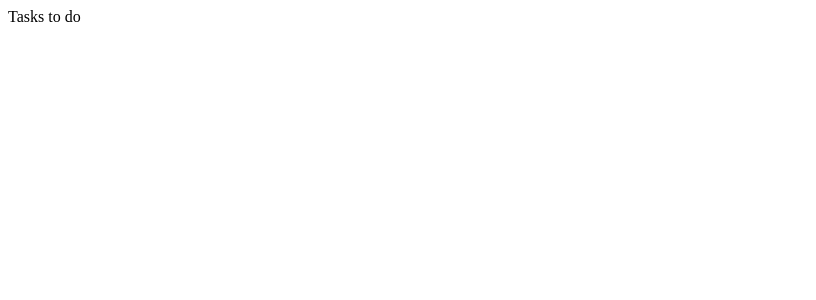
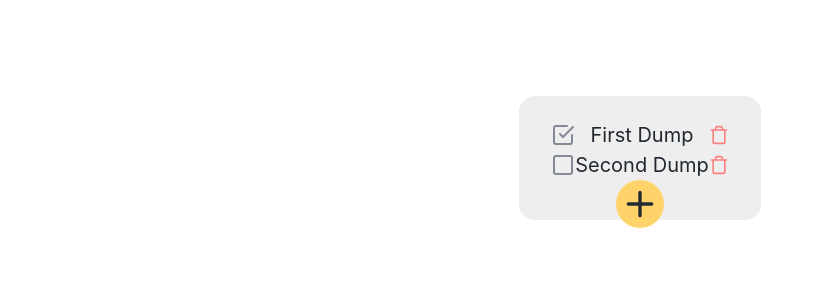
Before and after one commit to happychuks/task-to-do, a React (Create React App) app in the folder frontend/: page / in a window 1280 px wide. Shown: the top 300 px of the page, without its empty margins (0-816 px from the left). Built offline with nearby package versions, Linux system fonts and the light colour scheme.

Commit message:
Frontend: Designed client interface using Chakra UI

```diff
--- a/frontend/package.json
+++ b/frontend/package.json
@@ -3,6 +3,9 @@
   "version": "0.1.0",
   "private": true,
   "dependencies": {
+    "@chakra-ui/react": "^2.8.2",
+    "@emotion/react": "^11.11.4",
+    "@emotion/styled": "^11.11.5",
     "@testing-library/jest-dom": "^5.14.1",
     "@testing-library/react": "^13.0.0",
     "@testing-library/user-event": "^13.2.1",
@@ -10,8 +13,10 @@
     "@types/node": "^16.7.13",
     "@types/react": "^18.0.0",
     "@types/react-dom": "^18.0.0",
+    "framer-motion": "^11.1.7",
     "react": "^18.2.0",
     "react-dom": "^18.2.0",
+    "react-icons": "^5.1.0",
     "react-router-dom": "^6.23.0",
     "react-scripts": "5.0.1",
     "typescript": "^4.4.2",
--- a/frontend/src/components/App.tsx
+++ b/frontend/src/components/App.tsx
@@ -2,15 +2,19 @@ import React from "react";
 import { BrowserRouter as Router, Routes, Route } from "react-router-dom";
 import NewTodo from "./newTodo";
 import Todos from "./Todos";
+import { ChakraProvider } from "@chakra-ui/react";
+import { theme } from "../theme";
 
 const App: React.FC = () => {
   return (
+    <ChakraProvider theme={theme}>
       <Router>
         <Routes>
           <Route path="/new" element={<NewTodo />} />
           <Route path="/" element={<Todos />} />
         </Routes>
       </Router>
+    </ChakraProvider>
   );
 };
 
--- a/frontend/src/components/NewTodo.tsx
+++ b/frontend/src/components/NewTodo.tsx
@@ -1,7 +1,38 @@
 import React from "react";
+import { Box, Text, Input, Button } from "@chakra-ui/react";
+import { useState } from "react";
 
 const NewTodo: React.FC = () => {
-  return <div>New Task</div>;
+  const [description, setDescription] = useState("");
+  return (
+    <Box mt="24">
+      <Box w="384px" mx="auto">
+        <Text fontSize="18px" fontWeight="bold" color="gray.default">
+          Task Description
+        </Text>
+
+        <Input
+          value={description}
+          onChange={(e) => setDescription(e.target.value)}
+          mt="4"
+          name="Description"
+          borderColor="gray.light"
+          borderWidth="2px"
+          focusBorderColor="gray.light_dark"
+        ></Input>
+
+        <Button
+          mt="6"
+          color="gray.dark"
+          bgColor="yellow.default"
+          _hover={{ bgColor: "yellow.dark" }}
+          _active={{ bgColor: "yellow.light" }}
+        >
+          Add new Task
+        </Button>
+      </Box>
+    </Box>
+  );
 };
 
 export default NewTodo;
--- a/frontend/src/components/Todos.tsx
+++ b/frontend/src/components/Todos.tsx
@@ -1,7 +1,64 @@
 import React from "react";
+import { Box, Flex, Text, Icon, IconButton } from "@chakra-ui/react";
+import { FiCheckSquare, FiSquare, FiTrash, FiPlus } from "react-icons/fi";
 
+const tempTodos = [
+  {
+    description: "First Dump",
+    done: true,
+  },
+  {
+    description: "Second Dump",
+    done: false,
+  },
+];
 const Todos: React.FC = () => {
-  return <div>Tasks to do</div>;
+  return (
+    <Box mt="24" mx="auto">
+      <Flex alignItems="center" justifyContent="center" pos="relative">
+        <Box px="8" pt="6" pb="10" bgColor="gray.light" borderRadius="16px">
+          {tempTodos.map((todo) => (
+            <Flex alignItems="center" justifyContent="space-between">
+              <Icon
+                fontSize="2xl"
+                color="gray.light_dark"
+                cursor="pointer"
+                _hover={{ color: "gray.dark" }}
+                as={todo.done ? FiCheckSquare : FiSquare}
+              />
+
+              <Text color="gray.dark" fontSize="xl">
+                {todo.description}
+              </Text>
+
+              <Icon
+                color="red.300"
+                _hover={{ color: "red.700" }}
+                fontSize="xl"
+                cursor="pointer"
+                as={FiTrash}
+              />
+            </Flex>
+          ))}
+
+          <IconButton
+            color="gray.dark"
+            bgColor="yellow.default"
+            borderRadius="100%"
+            aria-label="add-new-task"
+            size="lg"
+            p="4px"
+            pos="absolute"
+            left="calc(50% - 24px)"
+            cursor="pointer"
+            _hover={{ bgColor: "yellow.dark" }}
+            _active={{ bgColor: "yellow.light" }}
+            as={FiPlus}
+          />
+        </Box>
+      </Flex>
+    </Box>
+  );
 };
 
 export default Todos;
--- /dev/null
+++ b/frontend/src/theme.ts
@@ -0,0 +1,17 @@
+import { extendTheme } from "@chakra-ui/react";
+
+export const theme = extendTheme({
+  colors: {
+    yellow: {
+      light: "#FFE094",
+      default: "#FFD369",
+      dark: "#FFC029",
+    },
+    gray: {
+      light: "#EEEEEE",
+      light_dark: "#838a96",
+      default: "#393E46",
+      dark: "#222831",
+    },
+  },
+});
```
Also changed, not shown: 1 other file (tests, documents, lock files or other folders). Lines whose indentation alone changed are shown as unchanged.
